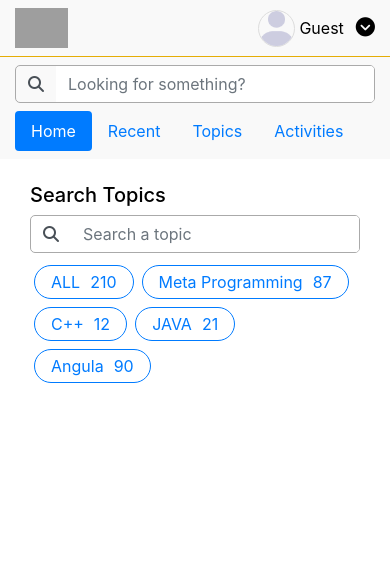
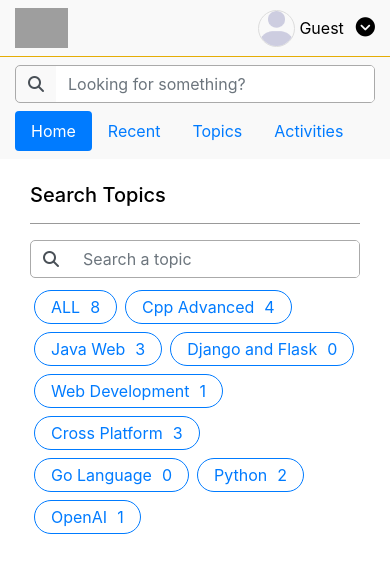
Before and after one commit to Professor-hilary/freedum, a Django app: page /topics/ in a window 390 px wide. Shown: the top 573 px of the page. Run offline with Django 5.2, Linux system fonts and the light colour scheme; data comes from the database, SQL or seed files in the repository; both versions use the stored data as it was after the commit; some libraries are stand-ins or nearby versions; grey boxes are pictures that could not be loaded.

```diff
--- a/base/templates/base/home.html
+++ b/base/templates/base/home.html
@@ -25,6 +25,8 @@
         background-color: var(--bg-color) !important;
         border-color: var(--search-border) !important;
     }
+
+
 </style>
 
 <div class="home-container container pt-4">
@@ -36,7 +38,6 @@
                     class="border boder-1 mr-2"
                     style="
                         width: 70px;
-                        overflow: hidden;
                         object-fit: contain;
                         border-radius: 5%;
                         border-color: var(--search-border);
--- a/base/templates/base/topics.html
+++ b/base/templates/base/topics.html
@@ -21,8 +21,9 @@
 <div class="container my-4">
     <div class="container inner-container">
         <h5 class="my-2">Search Topics</h5>
+        <hr style="background-color: var(--search-border);">
         <form
-            action="#"
+            action=""
             method="GET"
             class="d-flex m-0 mb-2"
             role="search"
@@ -35,13 +36,13 @@
                     border-radius: 5px;
                 "
             >
-                <span
+                <button
                     class="input-group-text border-0"
-                    id="basic-addon1"
+                    id="basic-addon1" type="submit"
                     style="background-color: transparent"
                 >
                     <i class="fa fa-search" aria-hidden="true"></i
-                ></span>
+                ></button>
                 <input
                     class="form-control my-0"
                     type="search"
@@ -59,65 +60,25 @@
         </form>
 
         <div class="container d-flex flex-wrap p-0 m-0">
-            <button
-                class="d-flex btn btn-outline-primary px-3 py-1 m-1 "
-                style="
-                    gap: 10px;
-                    width: fit-content;
-                    border-radius: 20px;
-                "
+            <a
+                class="d-flex btn btn-outline-primary px-3 py-1 m-1"
+                style="gap: 10px; width: fit-content; border-radius: 20px"
+                href="{% url "topics" %}"
             >
-                <p>ALL</p>
-                <p>210</p>
-            </button>
-            <button
-                class="d-flex btn btn-outline-primary px-3 py-1 m-1 "
-                style="
-                    gap: 10px;
-                    border-radius: 20px;
-                    width: fit-content;
+                ALL
+                <span>{{topics.count}}</span>
+            </a>
+            {% for topic in topics %}
+                <a
+                    class="d-flex btn btn-outline-primary px-3 py-1 m-1"
+                    style="gap: 10px; border-radius: 20px; width: fit-content"
+                    href="{% url "home" %}?q={{topic.name}}"
+                >
+                {{topic.name}}
+                <span>{{topic.room_set.all.count}}</span>
+            </a>
+            {% endfor %}
 
-                "
-            >
-                <p>Meta Programming</p>
-                <p>87</p>
-            </button>
-            <button
-                class="d-flex btn btn-outline-primary px-3 py-1 m-1 "
-                style="
-                    gap: 10px;
-                    border-radius: 20px;
-                    width: fit-content;
-
-                "
-            >
-                <p>C++</p>
-                <p>12</p>
-            </button>
-            <button
-                class="d-flex btn btn-outline-primary px-3 py-1 m-1 "
-                style="
-                    gap: 10px;
-                    border-radius: 20px;
-                    width: fit-content;
-
-                "
-            >
-                <p>JAVA</p>
-                <p>21</p>
-            </button>
-            <button
-                class="d-flex btn btn-outline-primary px-3 py-1 m-1 "
-                style="
-                    gap: 10px;
-                    border-radius: 20px;
-                    width: fit-content;
-
-                "
-            >
-                <p>Angula</p>
-                <p>90</p>
-            </button>
         </div>
     </div>
 </div>
--- a/base/templates/base/topics_component.html
+++ b/base/templates/base/topics_component.html
@@ -2,12 +2,12 @@
 <div class="my-2" style="width: 100%; height: 1px; background-color: rgba(0, 0, 0, .1);"></div>
 
 <div class="d-flex container py-1 pl-0">
-    <a href="{% url "home" %}">All</a>
+    <a href="{% url "home" %}">All (<span>{{topics.count}}</span>)</a>
 </div>
 
 {% for topic in topics %}
     <div class="d-flex container py-1 pl-0">
-        <a href="{% url "home" %}?q={{topic.name}}">{{topic.name}}</a>
+        <a href="{% url "home" %}?q={{topic.name}}">{{topic.name}} (<span>{{topic.room_set.all.count}}</span>)</a>
     </div>
 {% endfor %}
 
--- a/base/views.py
+++ b/base/views.py
@@ -195,5 +195,8 @@ def updateUser(request):
 
     return render(request, 'base/update_user.html', {'form': form})
 
+
 def topicsPage(request):
-    return render(request, 'base/topics.html',{})
+    q = request.GET.get('q') if request.GET.get('q') != None else ''
+    topics = Topic.objects.filter(name__icontains=q)
+    return render(request, 'base/topics.html', {'topics': topics})
```
Also changed, not shown: base/templates/base/room.html (+40 -15 lines), db.sqlite3.
